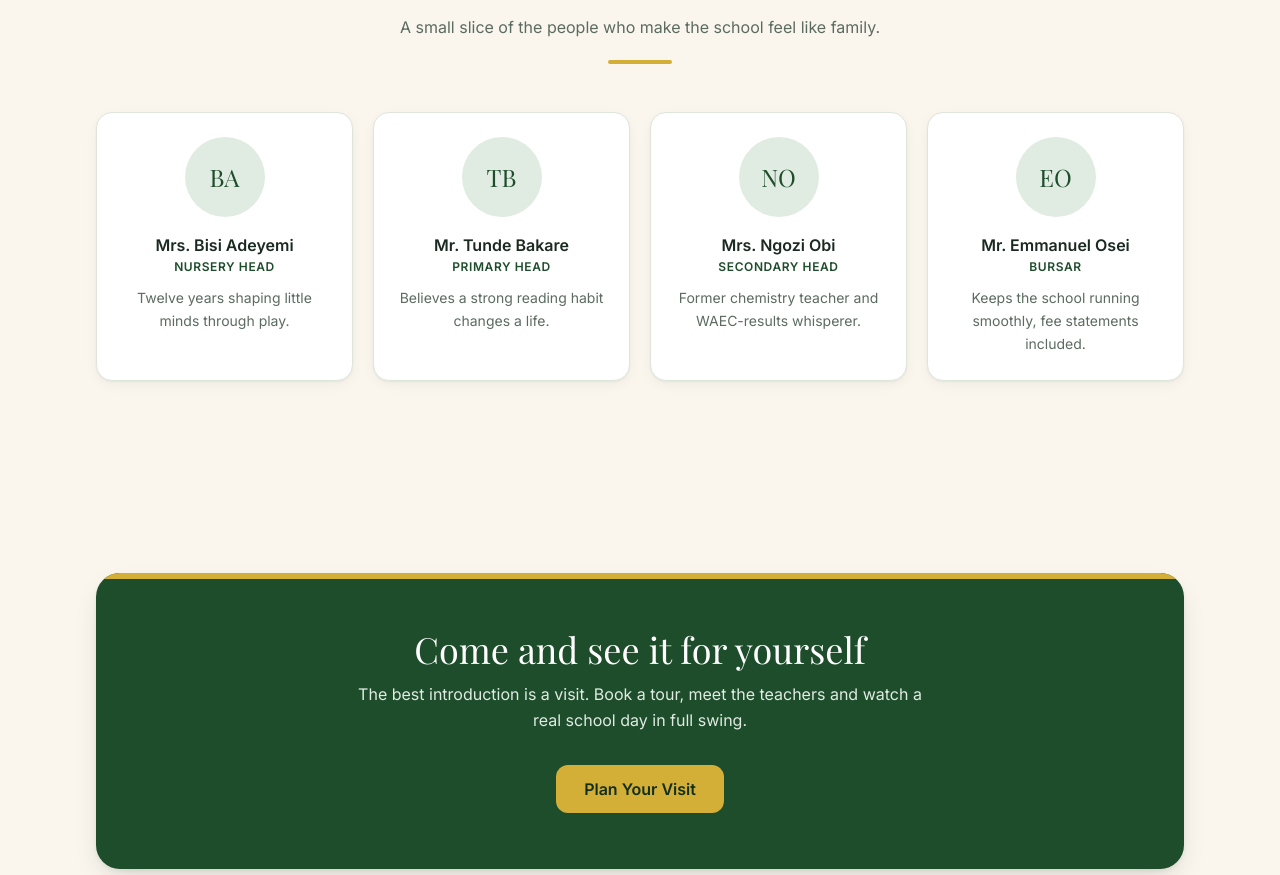
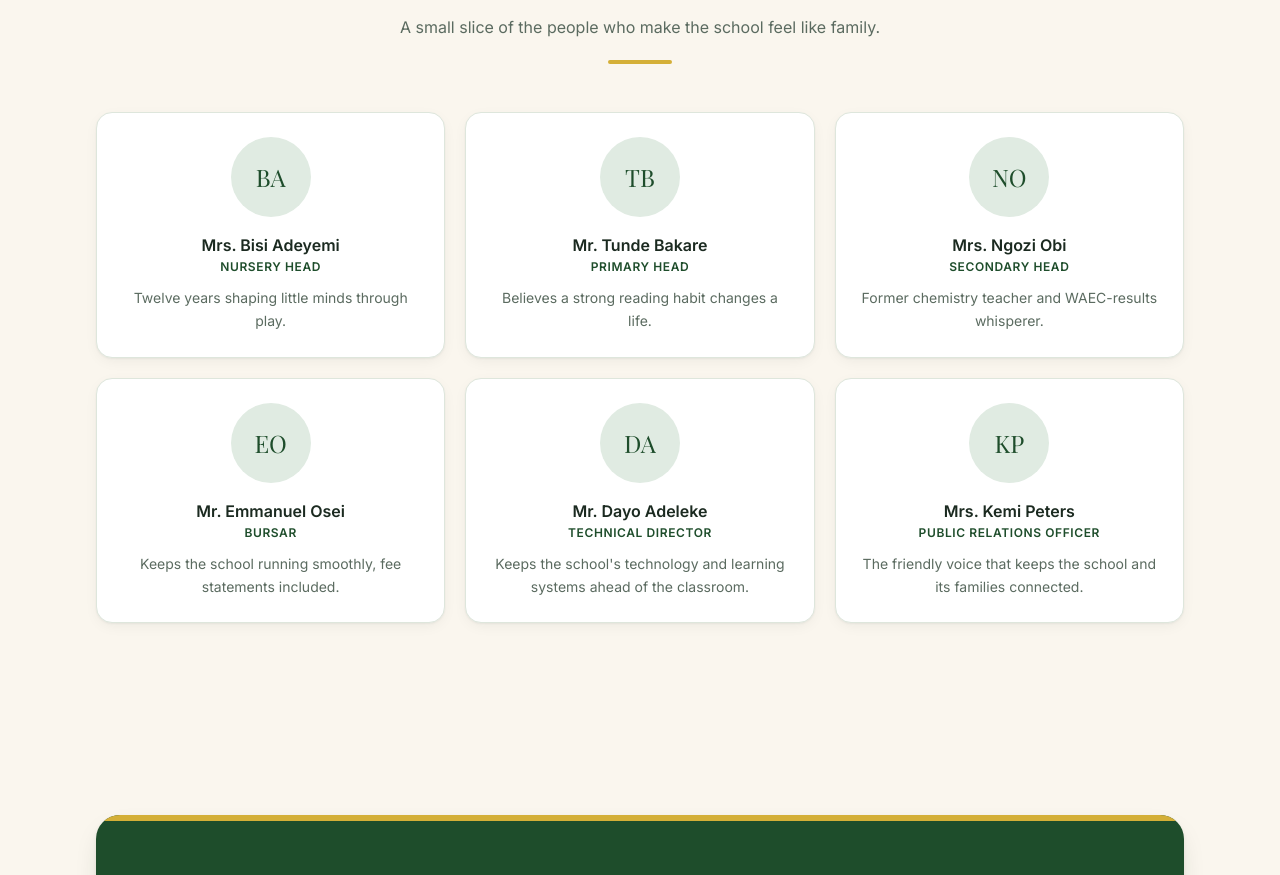
Before and after one commit to Ayanfe007/The-Green-Peace-College, a Next.js app: page /about in a window 1280 px wide. Shown: the part 4053-4928 px from the top of the page. Built offline with nearby package versions, Linux system fonts and the light colour scheme; a web font is replaced by a local one.

Commit message:
About: add Technical Director and PRO to the team

```diff
--- a/app/about/page.tsx
+++ b/app/about/page.tsx
@@ -84,6 +84,18 @@ const TEAM: Array<{ initials: string; name: string; role: string; line: string }
     name: "Mr. Emmanuel Osei", // TODO: replace
     role: "Bursar",
     line: "Keeps the school running smoothly, fee statements included.",
+  },
+  {
+    initials: "DA",
+    name: "Mr. Dayo Adeleke", // TODO: replace
+    role: "Technical Director",
+    line: "Keeps the school's technology and learning systems ahead of the classroom.",
+  },
+  {
+    initials: "KP",
+    name: "Mrs. Kemi Peters", // TODO: replace
+    role: "Public Relations Officer",
+    line: "The friendly voice that keeps the school and its families connected.",
   },
 ];
 
@@ -340,7 +352,7 @@ export default function AboutPage() {
             title="Meet our team"
             description="A small slice of the people who make the school feel like family."
           />
-          <div className="mt-12 grid gap-5 sm:grid-cols-2 lg:grid-cols-4">
+          <div className="mt-12 grid gap-5 sm:grid-cols-2 lg:grid-cols-3">
             {TEAM.map((member, i) => (
               <Reveal key={member.name} delay={i * 60} className="h-full">
                 <Card className="h-full text-center">
```
